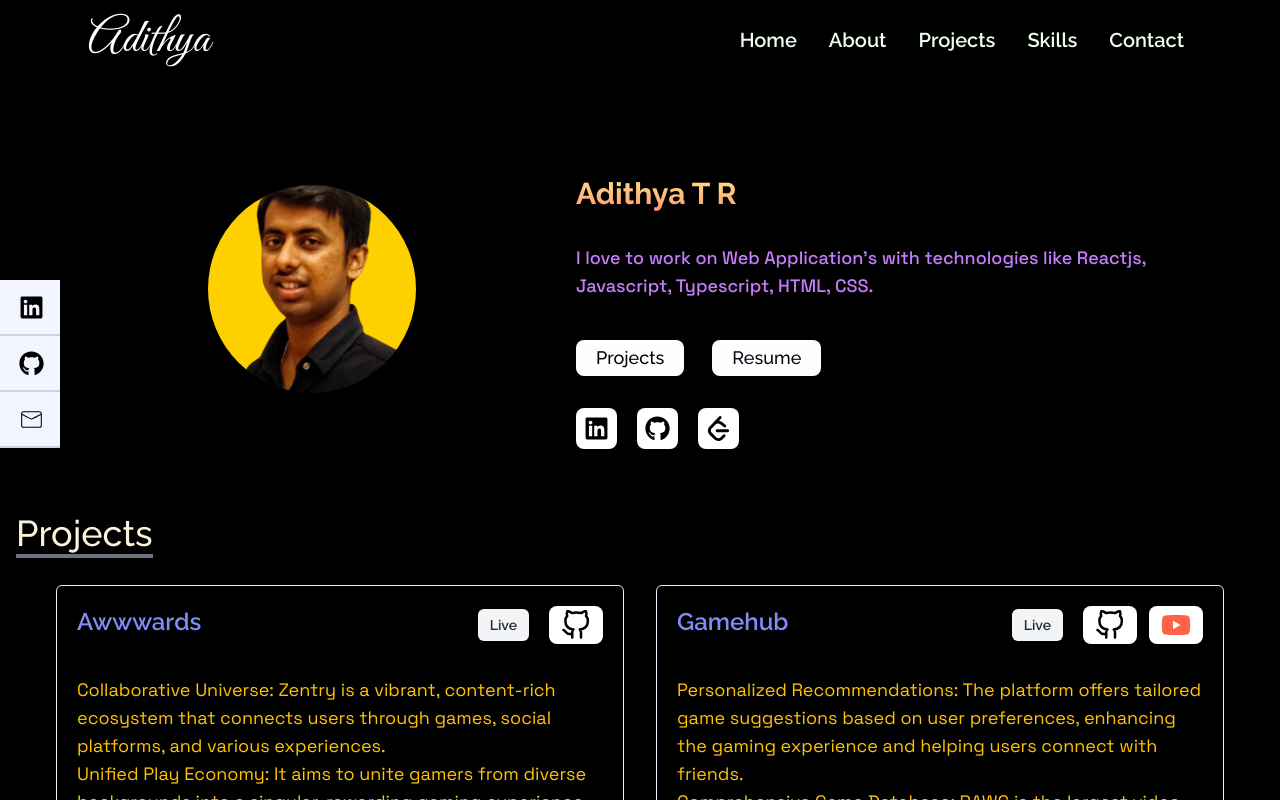
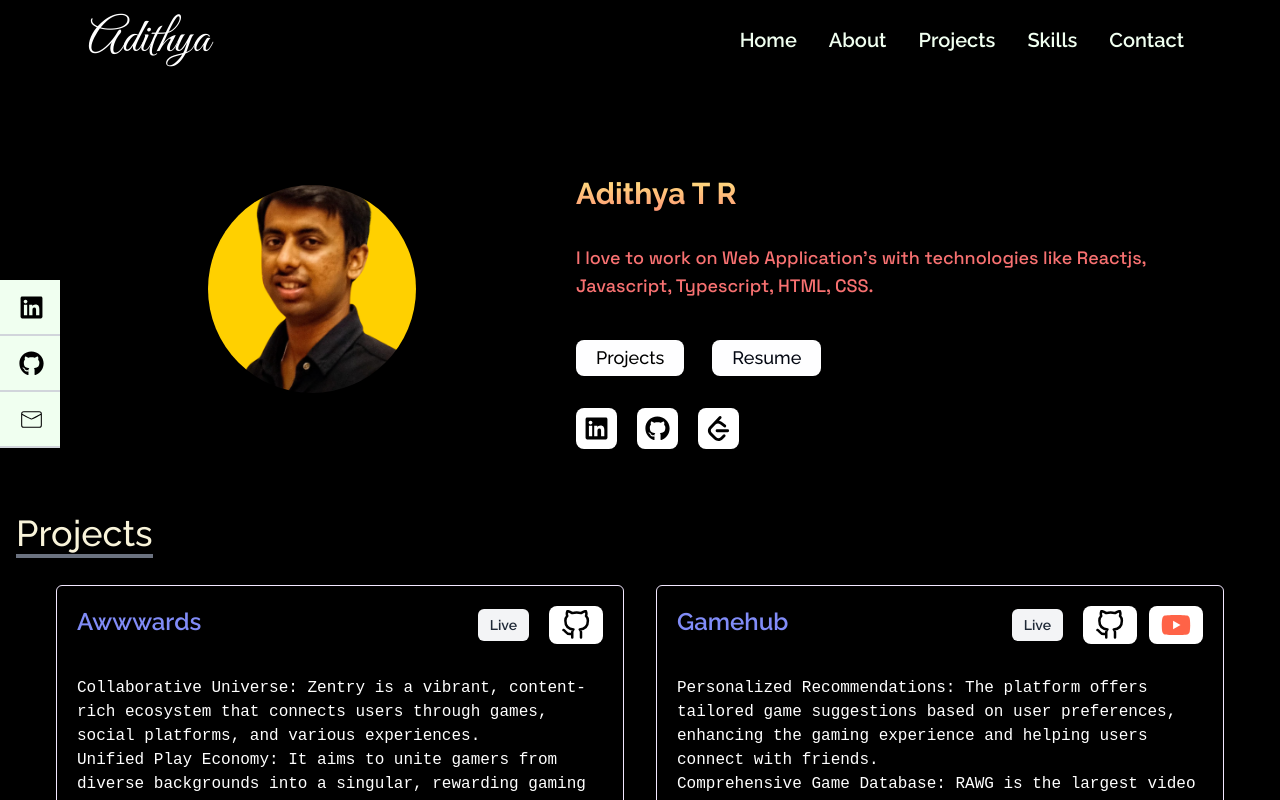
Before and after one commit to adithya61/portfolio, a React (Vite) app: page / in a window 1280 px wide. Shown: the top 800 px of the page. Built offline with nearby package versions, Linux system fonts and the light colour scheme; a web font is replaced by a local one.

Commit message:
update portfolio

```diff
--- a/src/components/Home.jsx
+++ b/src/components/Home.jsx
@@ -25,7 +25,7 @@ const Home = () => {
           <h2 className=" text-4xl md:text-5xl lg:text-3xl font-bold name ">
             Adithya T R
           </h2>
-          <p className=" text-[#c77dff] pt-8 pb-8 font-medium  max-w-xl grotesk text-lg">
+          <p className=" text-red-400 pt-8 pb-8 font-medium  max-w-xl grotesk text-lg">
             I love to work on Web Application&apos;s with technologies like
             Reactjs, Javascript, Typescript, HTML, CSS.
           </p>
--- a/src/components/Projects.jsx
+++ b/src/components/Projects.jsx
@@ -146,10 +146,10 @@ const Projects = () => {
 
               {/* content */}
               <div className="flex flex-col items-start px-5 grotesk">
-                <span className="text-lg text-[#ffc300] pt-1 mt-2">
+                <span className="text-base text-white pt-1 mt-2 roboto-mono-special">
                   {project["desc-1"]}
                 </span>
-                <span className="text-lg text-[#ffc300]">
+                <span className="text-base text-white roboto-mono-special">
                   {project["desc-2"]}
                 </span>{" "}
                 <span className="text-base text-paleGreen pt-4 pb-5">
--- a/src/components/Socials.jsx
+++ b/src/components/Socials.jsx
@@ -40,7 +40,7 @@ const Socials = () => {
             key={id}
             className="flex
          justify-between items-center w-40 h-14
-         px-4 bg-[#F2F4FF] ml-[-100px]
+         px-4 bg-honeyDew ml-[-100px]
           hover:ml-0 hover:rounded-md duration-300 border-b-2 border-gray-300"
           >
             <a
--- a/src/index.css
+++ b/src/index.css
@@ -1,6 +1,25 @@
 @import url("https://fonts.googleapis.com/css2?family=Raleway:ital,wght@0,100;0,200;0,300;0,400;0,500;0,600;0,700;0,800;0,900;1,100;1,200;1,300;1,400;1,500;1,600;1,700;1,800;1,900&display=swap");
 
 @import url("https://fonts.googleapis.com/css2?family=Great+Vibes&display=swap");
+
+.abeezee-regular {
+  font-family: "ABeeZee", sans-serif;
+  font-weight: 400;
+  font-style: normal;
+}
+
+.abeezee-regular-italic {
+  font-family: "ABeeZee", sans-serif;
+  font-weight: 400;
+  font-style: italic;
+}
+
+.roboto-mono-special {
+  font-family: "Roboto Mono", monospace;
+  font-optical-sizing: auto;
+  font-weight: 500;
+  font-style: normal;
+}
 
 @tailwind base;
 @tailwind components;
@@ -47,7 +66,6 @@
   font-weight: 500;
 }
 
-
 /* <uniquifier>: Use a unique and descriptive class name */
 /* <weight>: Use a value from 300 to 700 */
 
```
